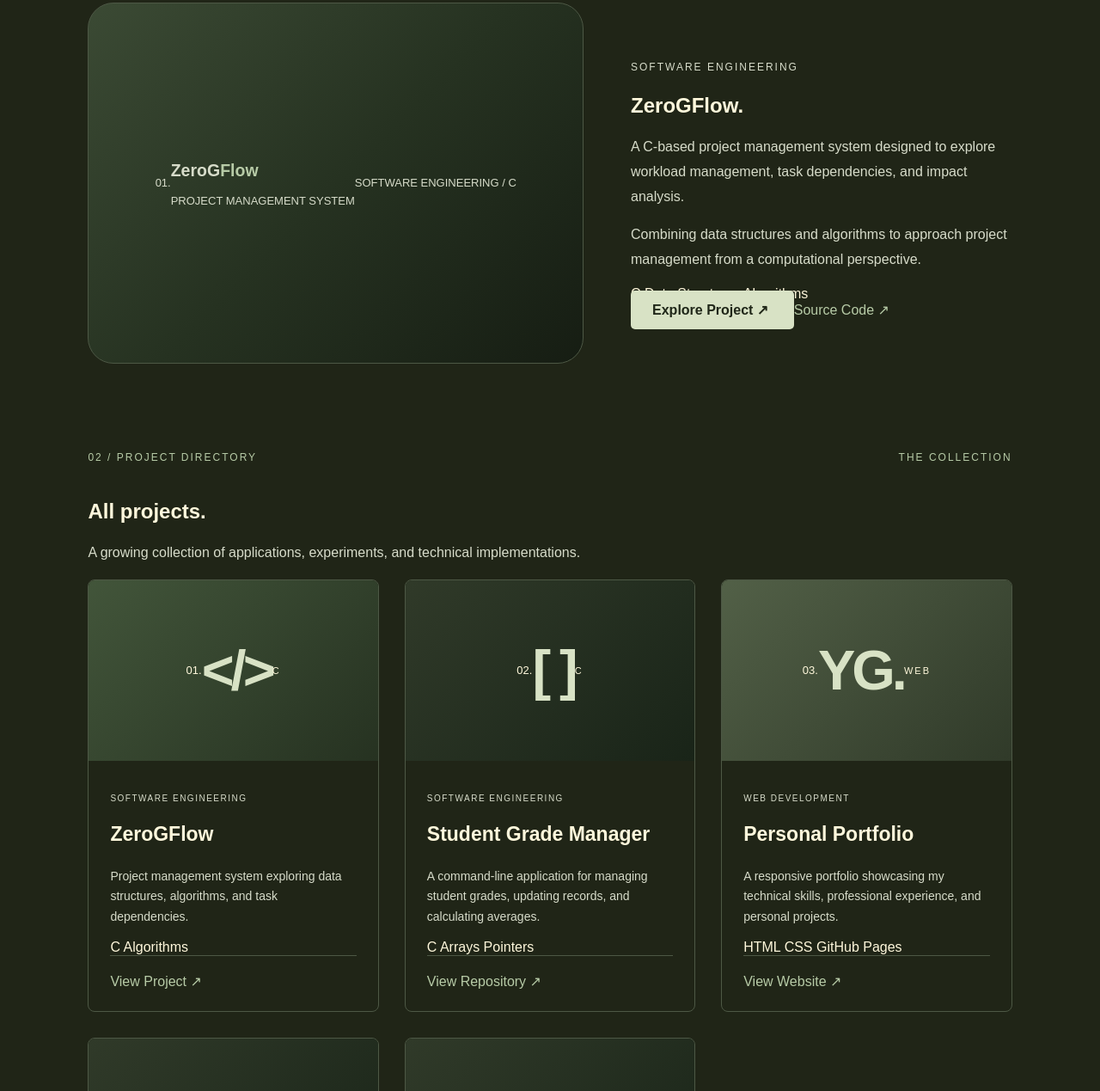
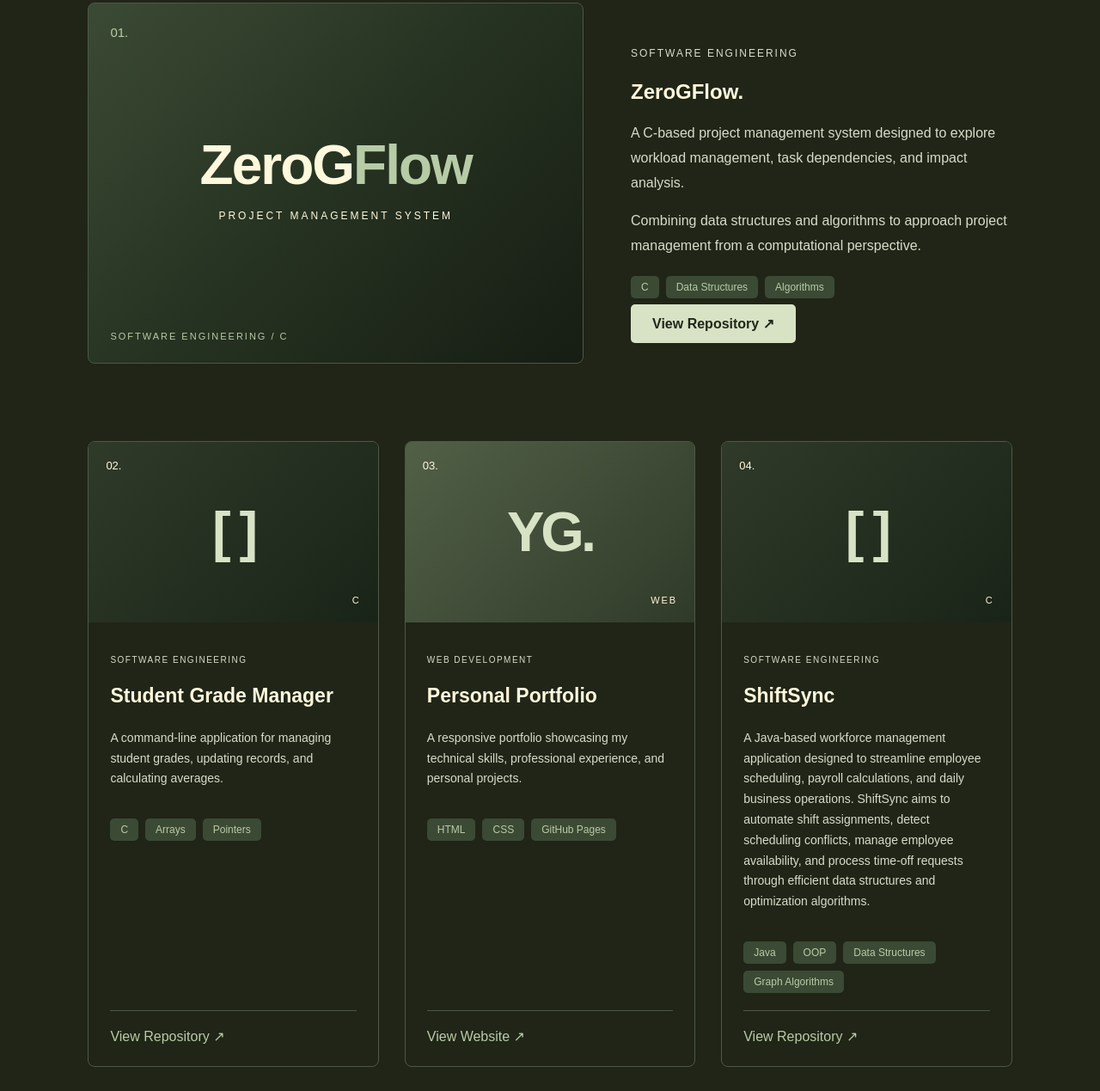
Before and after one commit to yisleidygnunez/Portfolio-Website, a plain HTML site: page projects.html in a window 1280 px wide. Shown: the part 797-2066 px from the top of the page at 86% size. Drawn offline with Linux system fonts and the light colour scheme; a script that the page names is missing.

Commit message:
fix: fixed a couple formatting issues, also linked the buttons to correct github repository, and also fixed some overlapping caused by faulty css code

```diff
--- a/projects.html
+++ b/projects.html
@@ -108,16 +108,13 @@
                     </div>
 
                     <div class="work-actions">
-
-                        <a href="#" class="btn-primary">
-                            Explore Project ↗
+                        <a href="YOUR_GITHUB_REPOSITORY_URL"
+                        class="btn-primary"
+                        target="_blank"
+                        rel="noopener noreferrer">
+                        View Repository ↗
                         </a>
-
-                        <a href="#" class="work-text-link">
-                            Source Code ↗
-                        </a>
-
-                    </div>
+</div>
 
                 </div>
 
@@ -127,62 +124,10 @@
 
         <!-- All Projects -->
         <section id="all-projects" class="work-collection">
-
-            <div class="work-section-heading">
-                <p>02 / PROJECT DIRECTORY</p>
-                <span>THE COLLECTION</span>
-            </div>
-
-            <h2 class="collection-title">All projects.</h2>
-
-            <p class="collection-description">
-                A growing collection of applications,
-                experiments, and technical implementations.
-            </p>
-
             <!-- Project Grid -->
             <div class="work-grid">
 
-   <!-- Project 01 -->
-                <article class="work-card"
-                         data-category="software">
 
-                    <div class="work-card-visual visual-software">
-
-                        <span class="card-number">01.</span>
-
-                        <div class="visual-symbol">&lt;/&gt;</div>
-
-                        <span class="card-language">C</span>
-
-                    </div>
-
-                    <div class="work-card-content">
-
-                        <p class="work-label">
-                            SOFTWARE ENGINEERING
-                        </p>
-
-                        <h3>ZeroGFlow</h3>
-
-                        <p>
-                            Project management system exploring
-                            data structures, algorithms, and
-                            task dependencies.
-                        </p>
-
-                        <div class="work-technologies">
-                            <span>C</span>
-                            <span>Algorithms</span>
-                        </div>
-
-                        <a href="#" class="work-text-link">
-                            View Project ↗
-                        </a>
-
-                    </div>
-
-                </article>
 
                 <!-- Project 02 -->
                 <article class="work-card"
@@ -218,7 +163,7 @@
                             <span>Pointers</span>
                         </div>
 
-                        <a href="#" class="work-text-link">
+                        <a href="YOUR_GITHUB_REPOSITORY_URL" class="work-text-link">
                             View Repository ↗
                         </a>
 
@@ -260,7 +205,7 @@
                             <span>GitHub Pages</span>
                         </div>
 
-                        <a href="index.html" class="work-text-link">
+                        <a href="https://yisleidygnunez.github.io/Portfolio-Website/" class="work-text-link">
                             View Website ↗
                         </a>
 
@@ -306,7 +251,7 @@
                             <span>Graph Algorithms</span>
                         </div>
 
-                        <a href="#" class="work-text-link">
+                        <a href="YOUR_GITHUB_REPOSITORY_URL" class="work-text-link">
                             View Repository ↗
                         </a>
 
@@ -356,7 +301,7 @@
                             <span>Data Visualization</span>
                         </div>
 
-                        <a href="#" class="work-text-link">
+                        <a href="YOUR_GITHUB_REPOSITORY_URL" class="work-text-link">
                             View Repository ↗
                         </a>
 
--- a/style.css
+++ b/style.css
@@ -422,7 +422,7 @@ body {
     }
 }
 
-/* 04 | PROJECTS.CSS — dedicated projects page */
+/* 06 | PROJECTS.CSS — dedicated projects page */
 
 .work-page {
     max-width: 1450px;
@@ -472,18 +472,50 @@ body {
     justify-content: center;
 }
 .featured-visual {
+    position: relative;
     min-height: 420px;
     background: linear-gradient(135deg, #3B4A34, #263221, #161D13);
     border: 1px solid var(--border);
     border-radius: 8px;
     overflow: hidden;
-        color: var(--muted);
-    padding: 11px 20px;
-    border-radius: 30px;
-    font-size: 13px;
-    cursor: pointer;
-    transition: 0.2s;
+    padding: 65px 25px;
 }
+
+.visual-number {
+    position: absolute;
+    top: 25px;
+    left: 25px;
+    font-size: 15px;
+    color: var(--accent);
+}
+
+.visual-brand {
+    text-align: center;
+    width: 100%;
+}
+
+.visual-brand h2 {
+    font-size: clamp(32px, 5vw, 65px);
+    margin: 0;
+    letter-spacing: -2px;
+}
+
+.visual-brand p {
+    font-size: 12px;
+    letter-spacing: 3px;
+    margin-top: 15px;
+}
+
+.visual-footer {
+    position: absolute;
+    bottom: 25px;
+    left: 25px;
+    right: 25px;
+    font-size: 11px;
+    letter-spacing: 2px;
+    color: var(--accent);
+}
+
 .filter-btn:hover { border-color: var(--accent); }
 .filter-btn.active {
     background: var(--button);
@@ -516,17 +548,21 @@ body {
     letter-spacing: -4px;
 }
 .card-number {
+    position: absolute;
     top: 20px;
     left: 20px;
     font-size: 13px;
 }
 .card-language {
+    position: absolute;
     bottom: 20px;
     right: 20px;
     font-size: 11px;
     letter-spacing: 2px;
 }
 .work-card-content {
+    min-width: 0;
+    overflow-wrap: break-word;
     padding: 25px;
     flex: 1;
     display: flex;
@@ -561,3 +597,18 @@ body {
     .featured-visual { min-height: 300px; }
     .work-section-heading { letter-spacing: 1px; font-size: 10px; }
 }
+
+.work-technologies {
+    display: flex;
+    flex-wrap: wrap;
+    gap: 8px;
+    margin: 20px 0;
+}
+
+.work-technologies span {
+    padding: 6px 12px;
+    background-color: var(--tag);
+    border-radius: 5px;
+    font-size: 12px;
+    color: var(--accent);
+}
```
